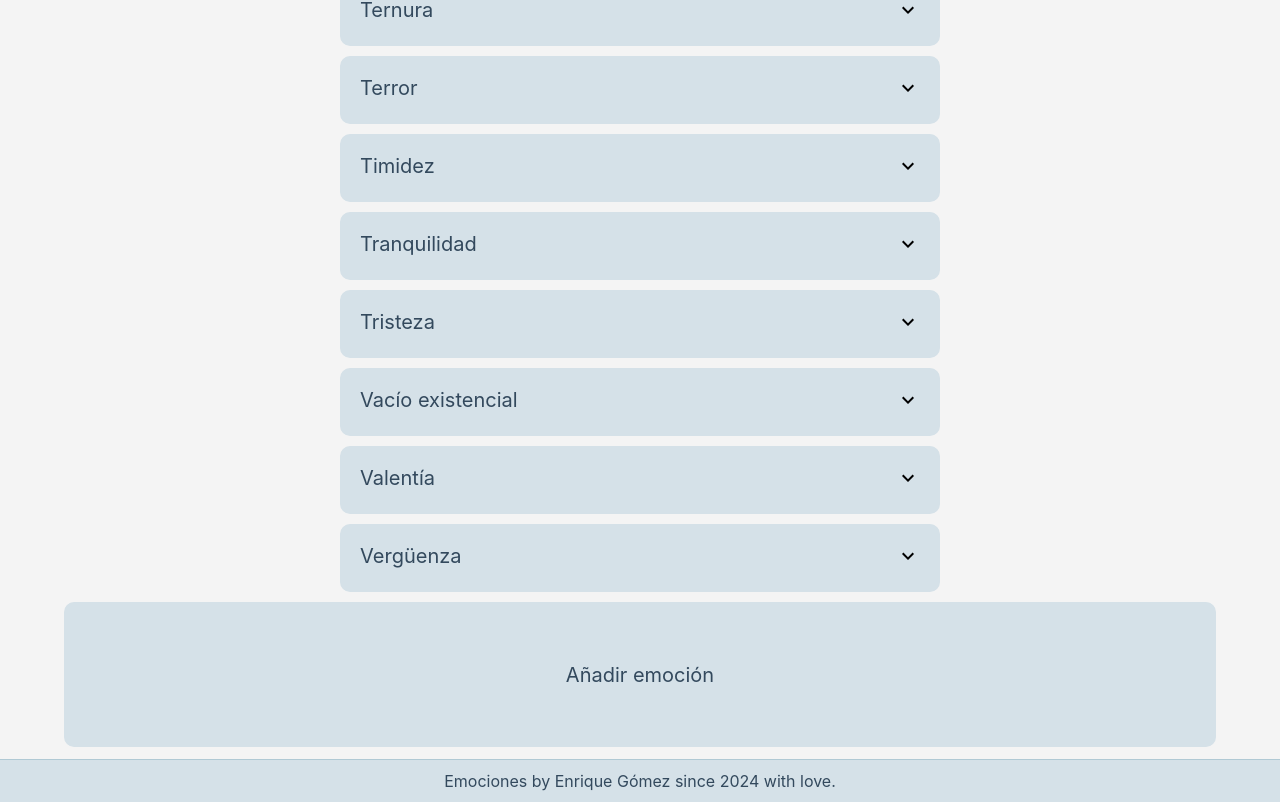
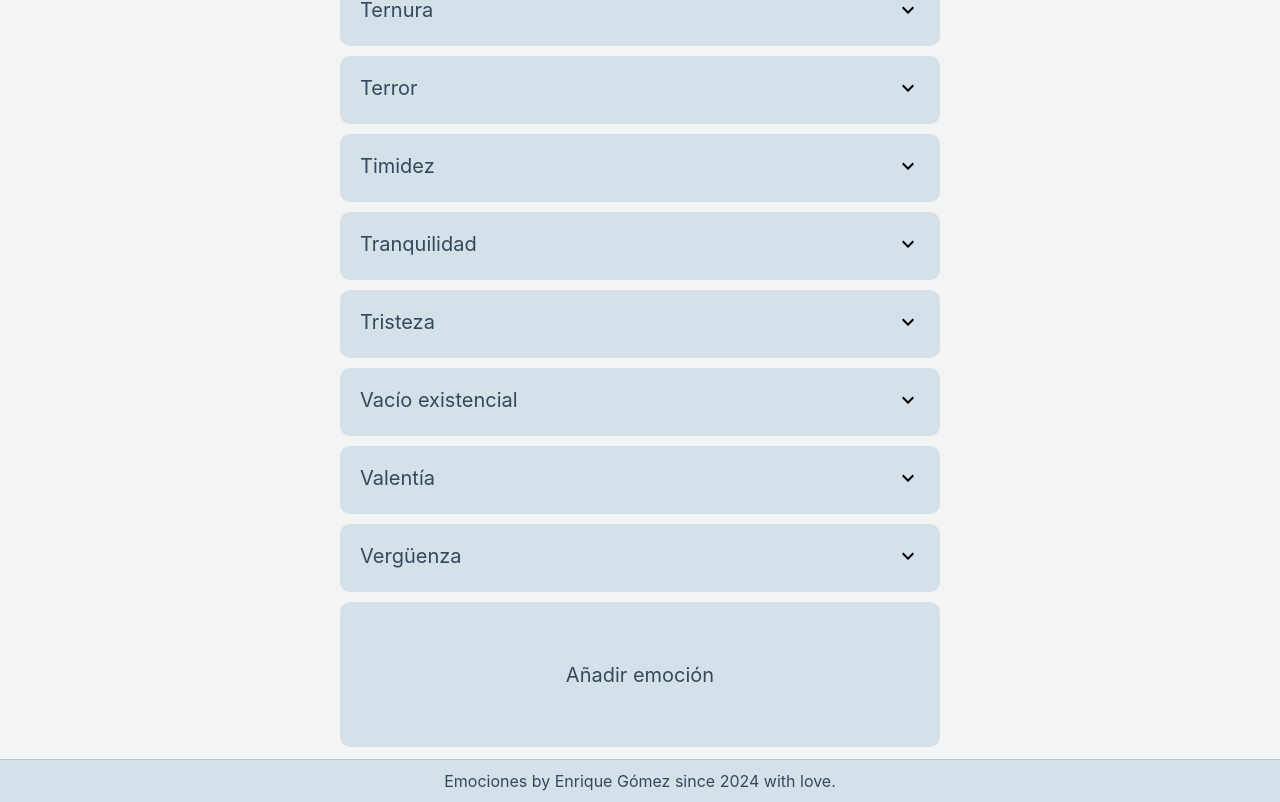
Before and after one commit to kikeelectronico/emociones, a React (Create React App) app in the folder emociones/: page / in a window 1280 px wide. Shown: the part 8370-9172 px from the top of the page. Built offline with nearby package versions, Linux system fonts and the light colour scheme.

Commit message:
fix add button width on computers

```diff
--- a/emociones/src/App.css
+++ b/emociones/src/App.css
@@ -25,6 +25,12 @@
 
 @media screen and (min-width:600px) {
   .emotions {
+    width: 600px;
+    margin-left: auto;
+    margin-right: auto;
+  }
+
+  .add {
     width: 600px;
     margin-left: auto;
     margin-right: auto;
```
